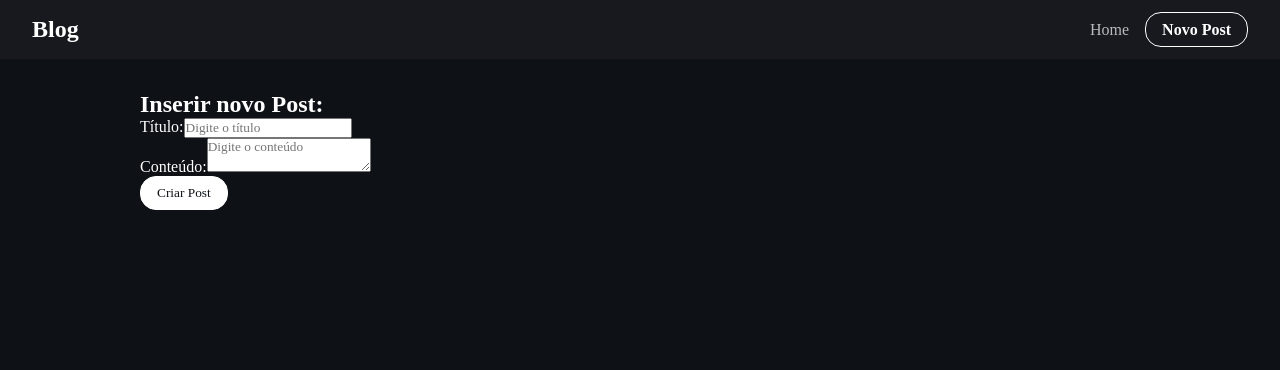
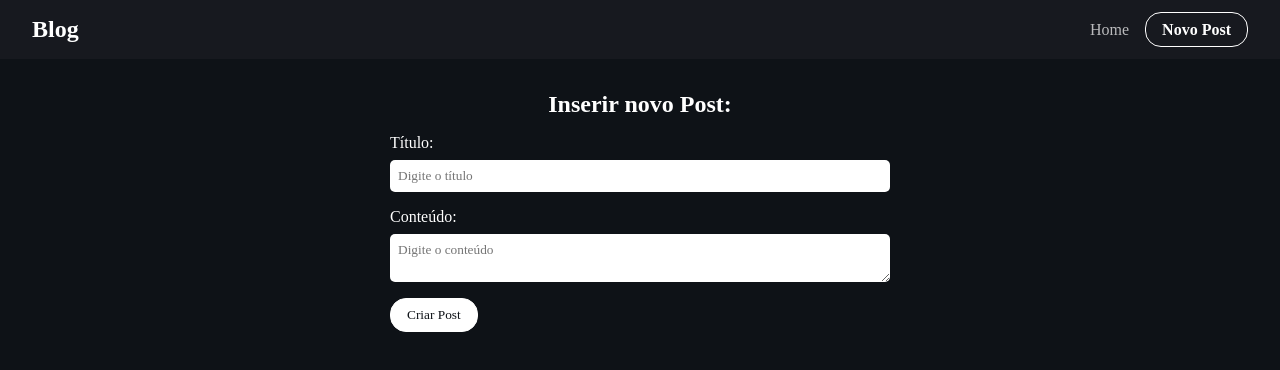
Before and after one commit to alexandrerogeriosn93/project-react-blog, a React (Vite) app: page /new in a window 1280 px wide. Shown: the top 370 px of the page. Built offline with nearby package versions, Linux system fonts and the light colour scheme; a web font is replaced by a local one.

Commit message:
feat: add NewPost styles css

```diff
--- a/src/routes/NewPost.css
+++ b/src/routes/NewPost.css
@@ -0,0 +1,27 @@
+.new-post h2 {
+  text-align: center;
+  margin-bottom: 1rem;
+}
+
+form {
+  max-width: 500px;
+  width: 100%;
+  margin: 0 auto;
+}
+
+.form-control {
+  display: flex;
+  flex-direction: column;
+  margin-bottom: 1rem;
+}
+
+.form-control label {
+  margin-bottom: 0.5rem;
+}
+
+.form-control input,
+.form-control textarea {
+  padding: 0.5rem;
+  border-radius: 5px;
+  border: none;
+}
```
